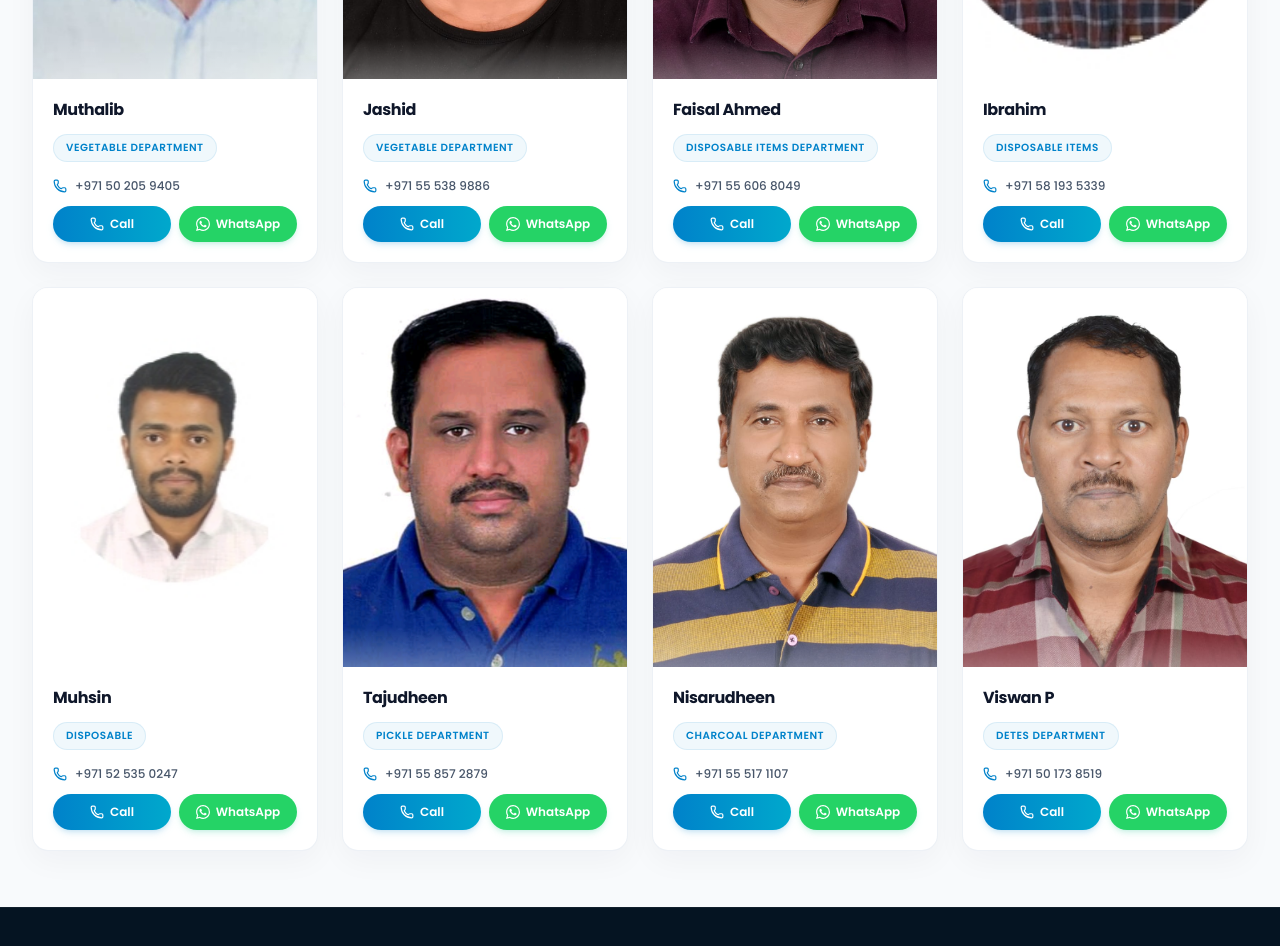
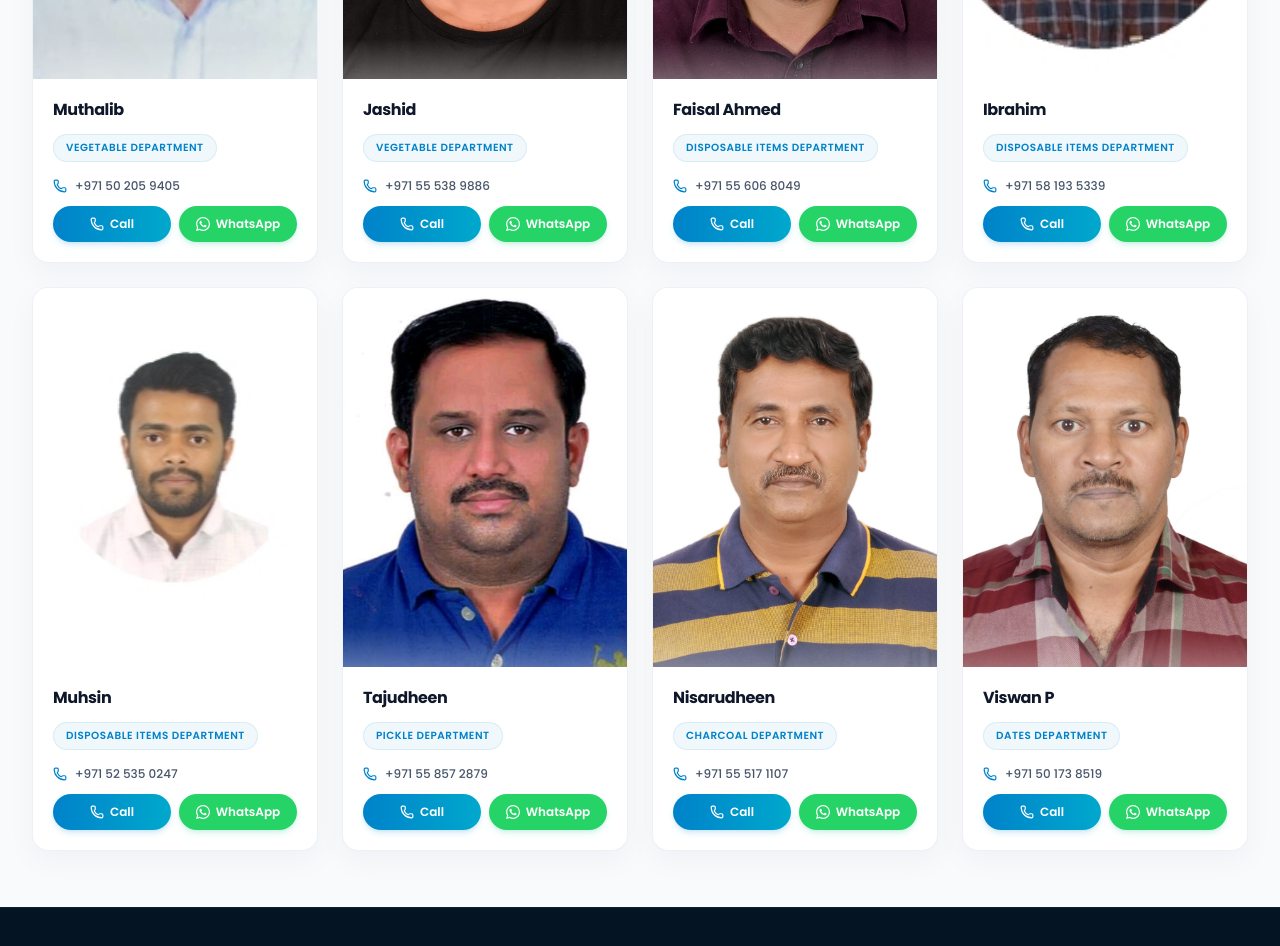
Before and after one commit to HARISALIP/milano_omega, a React (Vite) app: page /employees in a window 1280 px wide. Shown: the part 1500-2446 px from the top of the page. Built offline with nearby package versions, Linux system fonts and the light colour scheme.

Commit message:
Employees: fix spelling (Detes->Dates) and unify Disposable department names

```diff
--- a/src/pages/Employees.jsx
+++ b/src/pages/Employees.jsx
@@ -88,7 +88,7 @@ const employees = [
   {
     id: 8,
     name: 'Ibrahim',
-    department: 'Disposable Items',
+    department: 'Disposable Items Department',
     phone: '+971 58 193 5339',
     telLink: 'tel:+971581935339',
     whatsapp: 'https://wa.me/971581935339',
@@ -97,7 +97,7 @@ const employees = [
   {
     id: 9,
     name: 'Muhsin',
-    department: 'Disposable',
+    department: 'Disposable Items Department',
     phone: '+971 52 535 0247',
     telLink: 'tel:+971525350247',
     whatsapp: 'https://wa.me/971525350247',
@@ -124,7 +124,7 @@ const employees = [
   {
     id: 12,
     name: 'Viswan P',
-    department: 'Detes Department',
+    department: 'Dates Department',
     phone: '+971 50 173 8519',
     telLink: 'tel:+971501738519',
     whatsapp: 'https://wa.me/971501738519',
```
